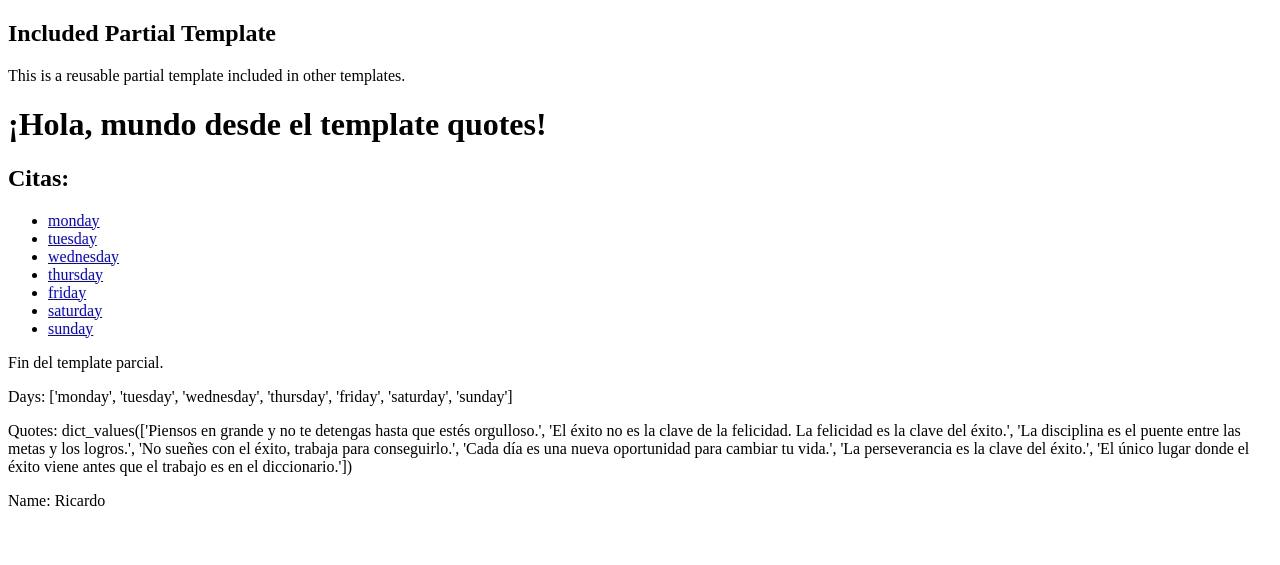
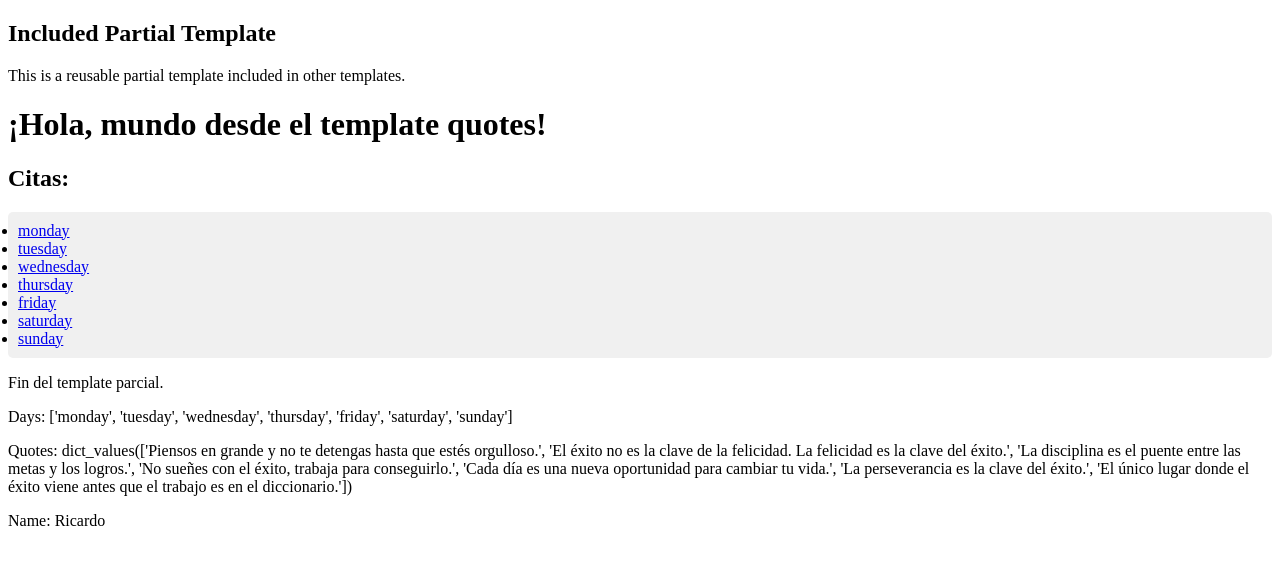
Before and after one commit to patchamama/devtalles-django, a Django app: page /messages/ in a window 1280 px wide. Shown: the part 68-633 px from the top of the page. Run offline with Django 3.2, Linux system fonts and the light colour scheme.

Commit message:
73 Archivos estáticos

```diff
--- /dev/null
+++ b/playground/quotes/static/quotes/quotes_styles.css
@@ -0,0 +1,5 @@
+ul {
+    background-color: #f0f0f0;
+    padding: 10px;
+    border-radius: 5px;
+}
--- a/playground/quotes/templates/quotes/index.html
+++ b/playground/quotes/templates/quotes/index.html
@@ -1,7 +1,11 @@
 {% extends 'base.html' %}
+{% load static %}
 
 {% block title %}
     Quotes Page
+{% endblock %}
+{% block page_style %}
+    <link rel="stylesheet" href="{% static 'quotes/quotes_styles.css' %}">
 {% endblock %}
 
 {% block content %}
--- a/playground/templates/base.html
+++ b/playground/templates/base.html
@@ -4,6 +4,7 @@
     <meta charset="UTF-8">
     <meta name="viewport" content="width=device-width, initial-scale=1.0">
     <title>{% block title %}Document{% endblock %}</title>
+    {% block page_style %}{% endblock %}
 </head>
 <body>
     {% include './includes/header.html' %}
```
Also changed, not shown: README.md.
